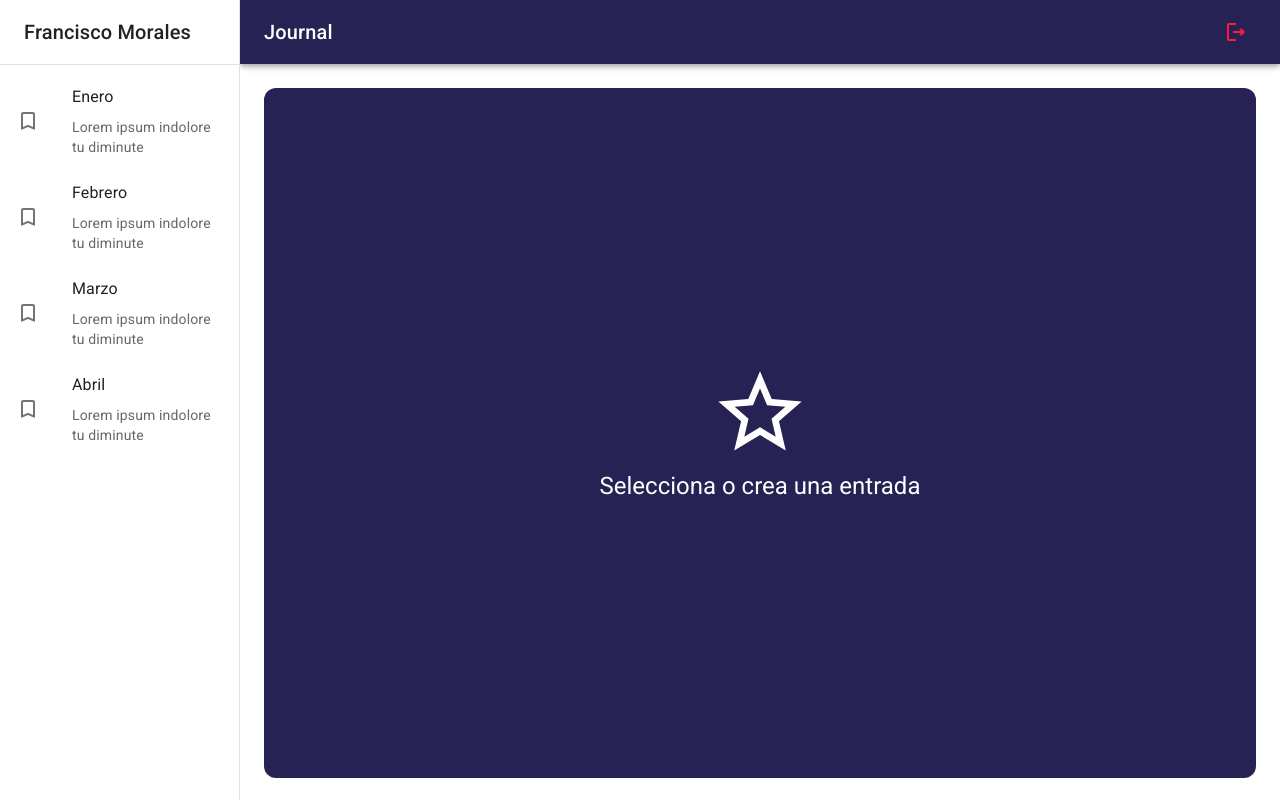
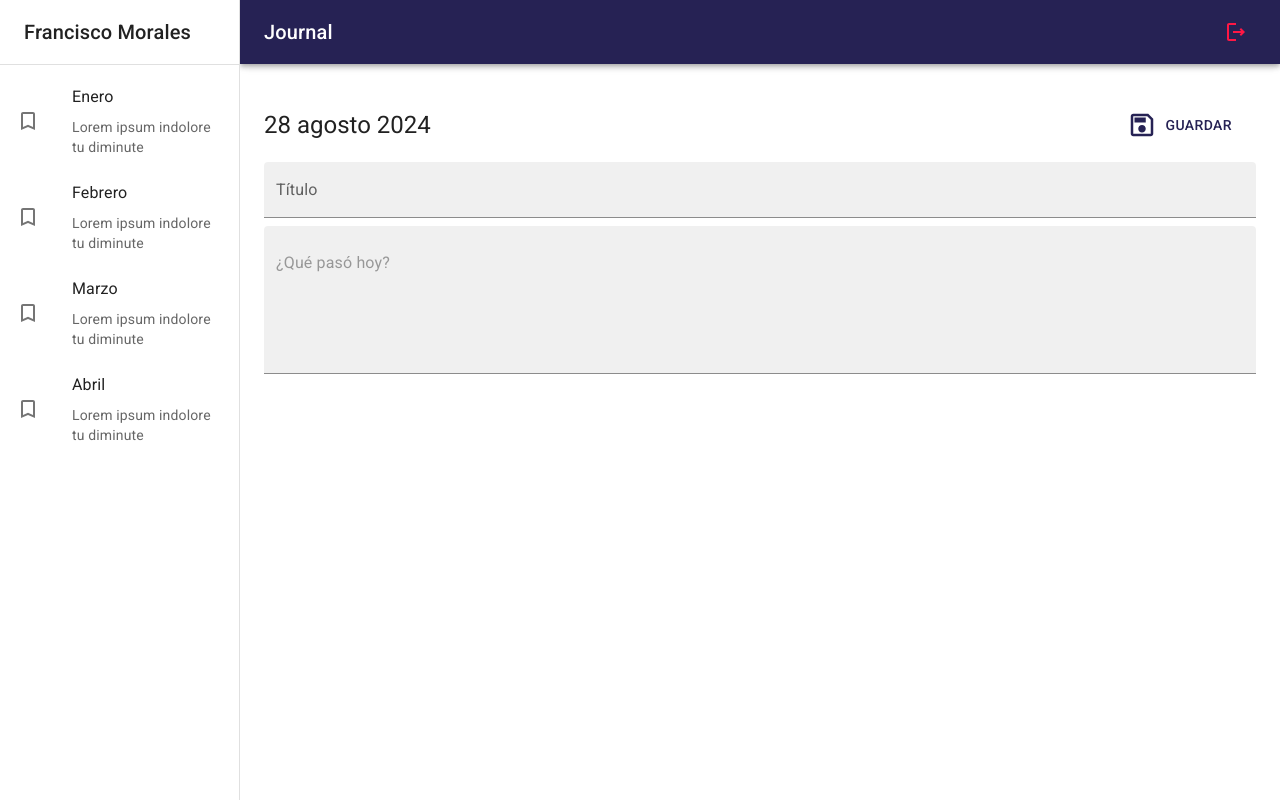
Before and after one commit to fmoraless/journal-app-dev, a React (Vite) app: page / in a window 1280 px wide. Built offline with nearby package versions, Linux system fonts and the light colour scheme.

Commit message:
feat: Add NoteView component and update JournalPage layout

```diff
--- a/src/journal/pages/JournalPage.jsx
+++ b/src/journal/pages/JournalPage.jsx
@@ -1,16 +1,18 @@
 import React from "react";
 import { Typography, Grid } from "@mui/material";
 import { JournalLayout } from "../layout/JournalLayout";
-import { NothingSelected } from "../views";
+import { NoteView, NothingSelected } from "../views";
 
 export const JournalPage = () => {
   return (
     <JournalLayout>
-      <NothingSelected />
+      {/* <NothingSelected /> */}
 
       {/* Nothing Selected */}
 
       {/* Note View */}
+
+      <NoteView />
     </JournalLayout>
   );
 };
--- /dev/null
+++ b/src/journal/views/NoteView.jsx
@@ -0,0 +1,47 @@
+import { SaveOutlined } from "@mui/icons-material";
+import { Button, Grid, TextField, Typography } from "@mui/material";
+import React from "react";
+
+export const NoteView = () => {
+  return (
+    <Grid
+      container
+      direction="row"
+      justifyContent="space-between"
+      alignItems={"center"}
+      sx={{ mb: 1 }}
+    >
+      <Grid item>
+        <Typography variant="h5">28 agosto 2024</Typography>
+      </Grid>
+      <Grid item sx={{ padding: 2 }}>
+        <Button color="primary">
+          <SaveOutlined sx={{ fontSize: 30, mr: 1 }} />
+          Guardar
+        </Button>
+      </Grid>
+
+      <Grid container>
+        <TextField
+          variant="filled"
+          fullWidth
+          placeholder="Ingrese un titulo"
+          label="Título"
+          sx={{ border: "none", marginBottom: 1 }}
+        />
+
+        <TextField
+          type="text"
+          variant="filled"
+          fullWidth
+          multiline
+          placeholder="¿Qué pasó hoy?"
+          minRows={5}
+          sx={{ border: "none", marginBottom: 1 }}
+        />
+      </Grid>
+
+      {/* Galeria de imatgenes */}
+    </Grid>
+  );
+};
--- a/src/journal/views/index.js
+++ b/src/journal/views/index.js
@@ -1 +1,2 @@
 export * from "./NothingSelected";
+export * from "./NoteView";
```
